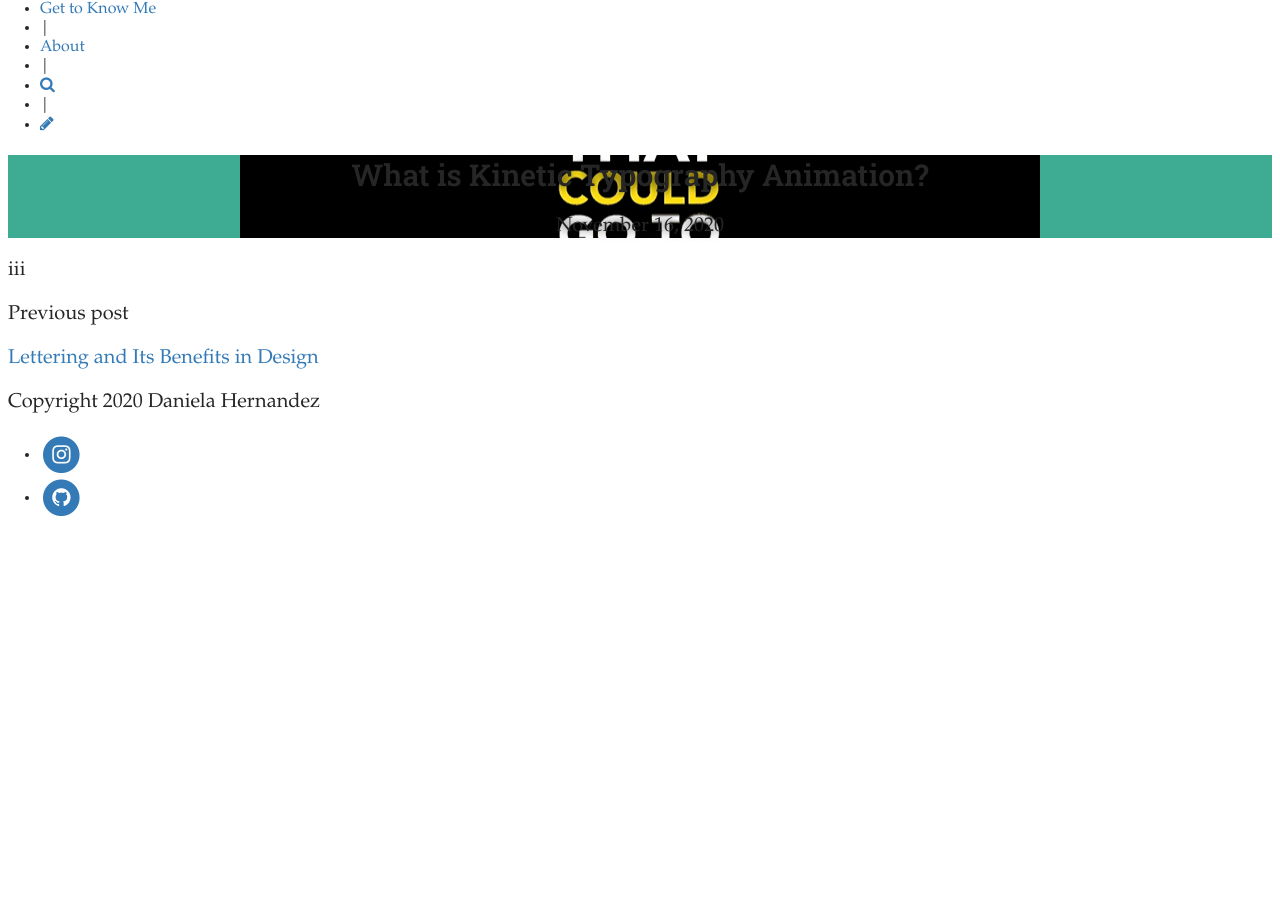
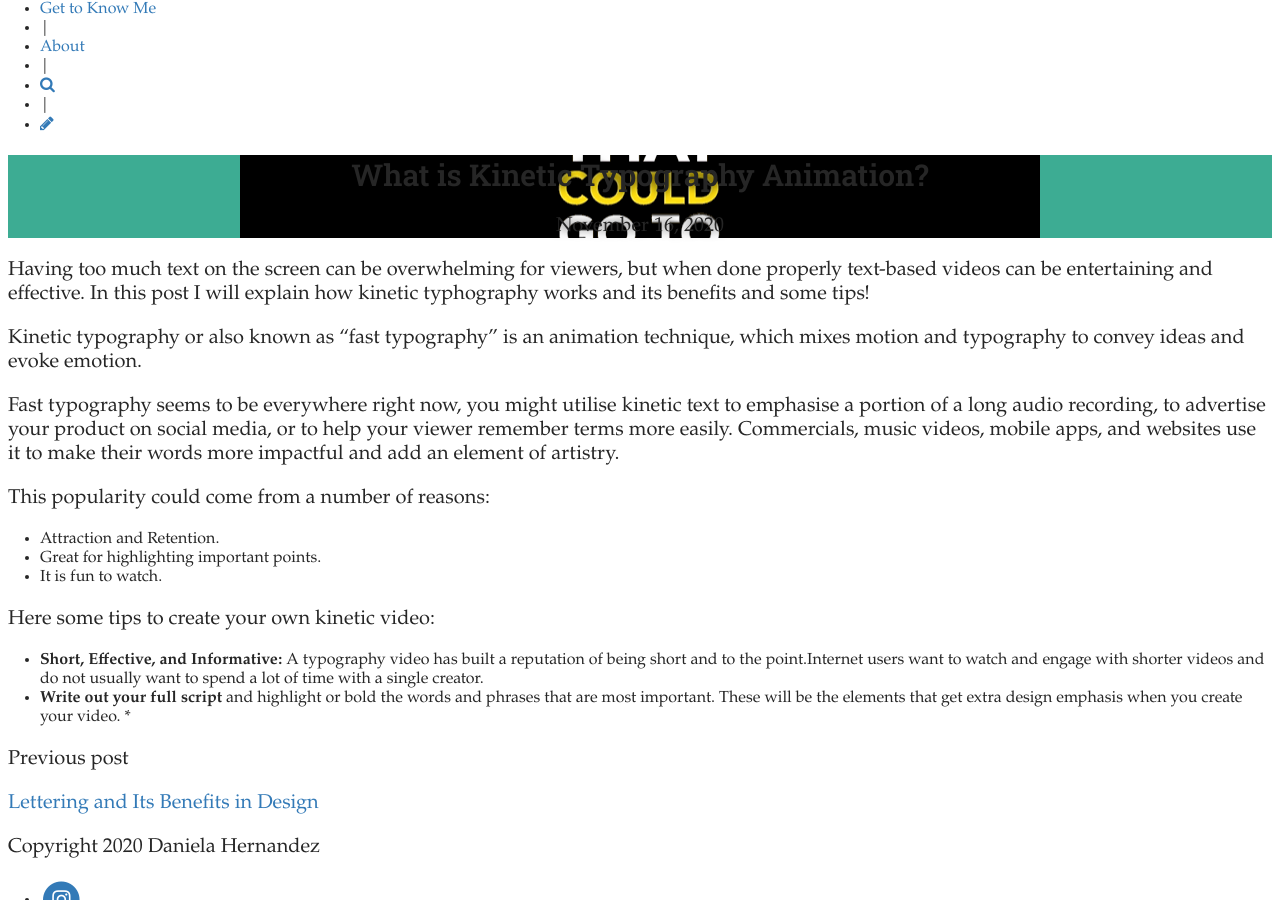
Before and after one commit to danielaher1899/danysblog, a Jekyll site: the page built from _posts/2020-11-16-what-is-kinetic-typography-animation.md, in a window 1280 px wide and 900 px high, scrolled down 1634 px. Built offline with Jekyll 4.4.1, drawn with Linux system fonts in a browser that asks for light colours; some web fonts are replaced; before the commit the page ends 2170 px from its top, so only the background shows below that.

Commit message:
Update Post “2020-11-16-what-is-kinetic-typography-animation”

```diff
--- a/_posts/2020-11-16-what-is-kinetic-typography-animation.md
+++ b/_posts/2020-11-16-what-is-kinetic-typography-animation.md
@@ -5,4 +5,20 @@ date: 2020-11-16T18:44:35.637Z
 header_feature_image: ../uploads/1_wa4acohcqy7uuzn3ehwxaq.gif
 comments: true
 ---
-iii
+Having too much text on the screen can be overwhelming for viewers, but when done properly text-based videos can be entertaining and effective. In this post I will explain how kinetic typhography works and its benefits and some tips!
+
+Kinetic typography or also known as "fast typography" is an animation technique, which mixes motion and typography to convey ideas and evoke emotion.
+
+Fast typography seems to be everywhere right now, you might utilise kinetic text to emphasise a portion of a long audio recording, to advertise your product on social media, or to help your viewer remember terms more easily. Commercials, music videos, mobile apps, and websites use it to make their words more impactful and add an element of artistry.
+
+This popularity could come from a number of reasons:
+
+* Attraction and Retention.
+* Great for highlighting important points.
+* It is fun to watch.
+
+Here some tips to create your own kinetic video:
+
+* **Short, Effective, and Informative:** A typography video has built a reputation of being short and to the point.Internet users want to watch and engage with shorter videos and do not usually want to spend a lot of time with a single creator.
+* **Write out your full script** and highlight or bold the words and phrases that are most important. These will be the elements that get extra design emphasis when you create your video.
+*
```
